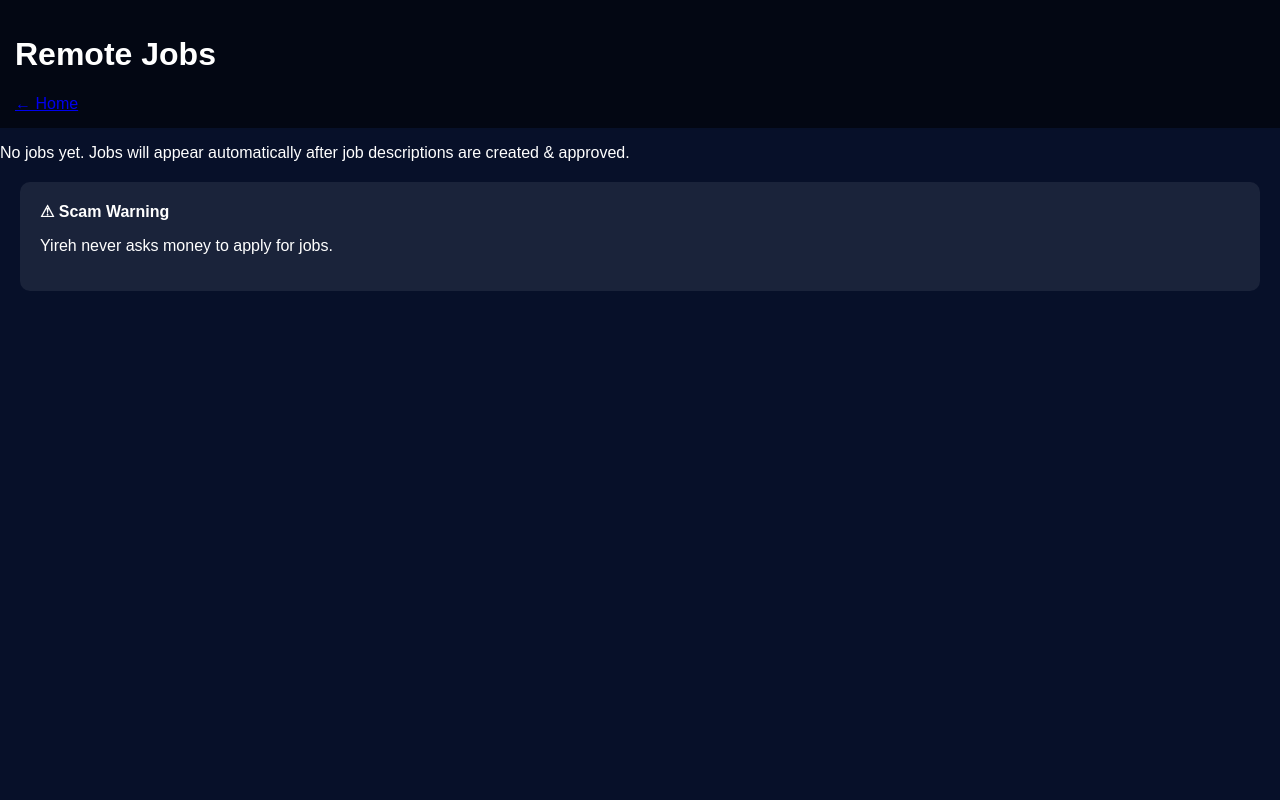
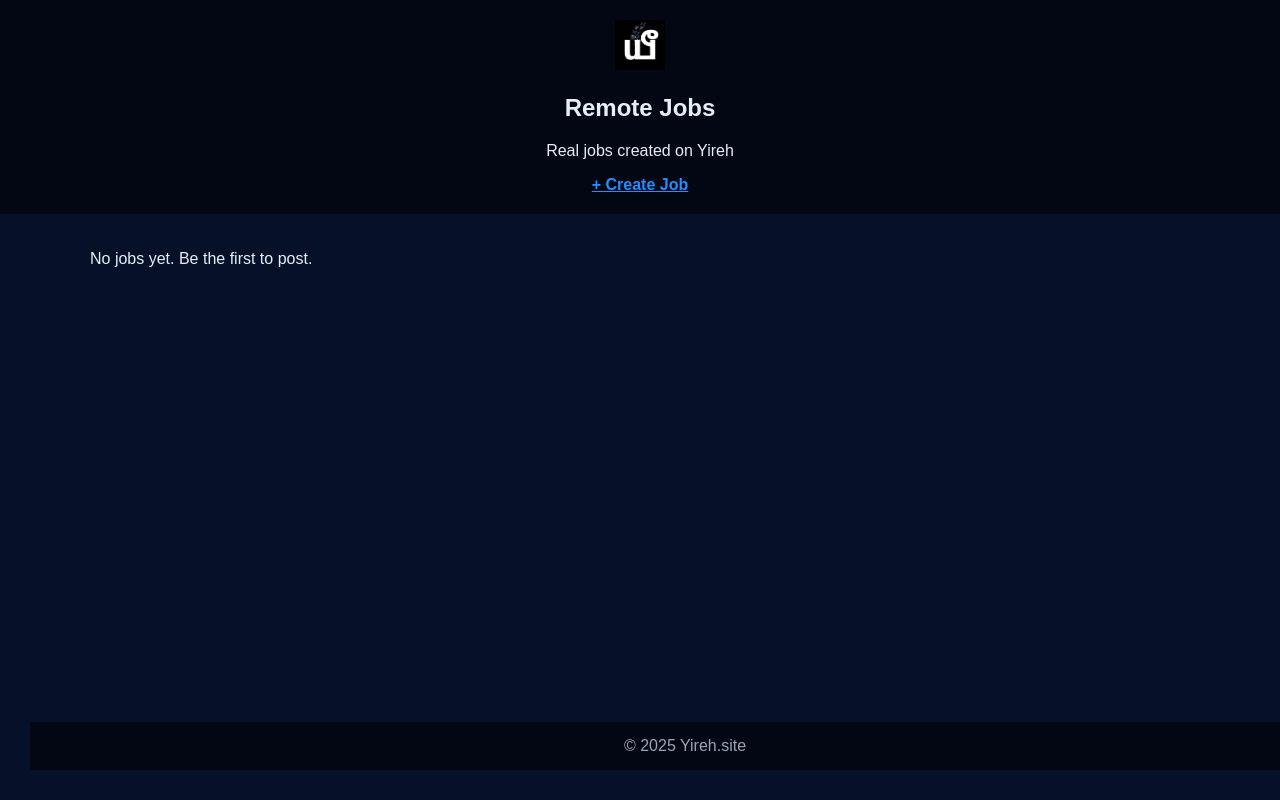
Before and after one commit to yireh-remotejobs/yireh.ai, a plain HTML site: page jobs.html in a window 1280 px wide. Drawn offline with Linux system fonts and the light colour scheme.

Commit message:
Update jobs.html

```diff
--- a/jobs.html
+++ b/jobs.html
@@ -1,25 +1,53 @@
 <!DOCTYPE html>
-<html>
+<html lang="en">
 <head>
+<meta charset="UTF-8">
 <title>Remote Jobs – Yireh</title>
 <link rel="stylesheet" href="styles.css">
+<link rel="icon" href="favicon.ico">
+<style>
+body{background:#071029;color:#e6eef6;font-family:Arial}
+.container{max-width:1100px;margin:auto;padding:20px}
+.job{background:rgba(255,255,255,0.05);padding:16px;border-radius:12px;margin-bottom:12px}
+.small{color:#9aa6b2;font-size:13px}
+</style>
 </head>
+
 <body>
 
-<header class="header">
-  <h1>Remote Jobs</h1>
-  <a href="index.html">← Home</a>
+<header style="text-align:center;padding:20px">
+<img src="logo.png" height="50">
+<h2>Remote Jobs</h2>
+<p>Real jobs created on Yireh</p>
+<a href="job-builder.html" style="color:#1e90ff;font-weight:bold">+ Create Job</a>
 </header>
 
-<div class="cards" id="jobs">
-  <p>No jobs yet.
-  Jobs will appear automatically after job descriptions are created & approved.</p>
-</div>
+<div class="container" id="jobList"></div>
 
-<section class="card scam">
-  <b>⚠ Scam Warning</b>
-  <p>Yireh never asks money to apply for jobs.</p>
-</section>
+<script>
+const jobs = JSON.parse(localStorage.getItem("yirehJobs") || "[]");
+const list = document.getElementById("jobList");
+
+if(jobs.length===0){
+  list.innerHTML="<p>No jobs yet. Be the first to post.</p>";
+}
+
+jobs.forEach(j=>{
+  const d=document.createElement("div");
+  d.className="job";
+  d.innerHTML=`
+    <h3>${j.title}</h3>
+    <p><b>${j.company}</b> • ${j.location}</p>
+    <p>${j.desc}</p>
+    <p class="small">Posted: ${j.date}</p>
+  `;
+  list.appendChild(d);
+});
+</script>
+
+<footer style="text-align:center;margin:30px;color:#9aa6b2">
+© 2025 Yireh.site
+</footer>
 
 </body>
 </html>
```
